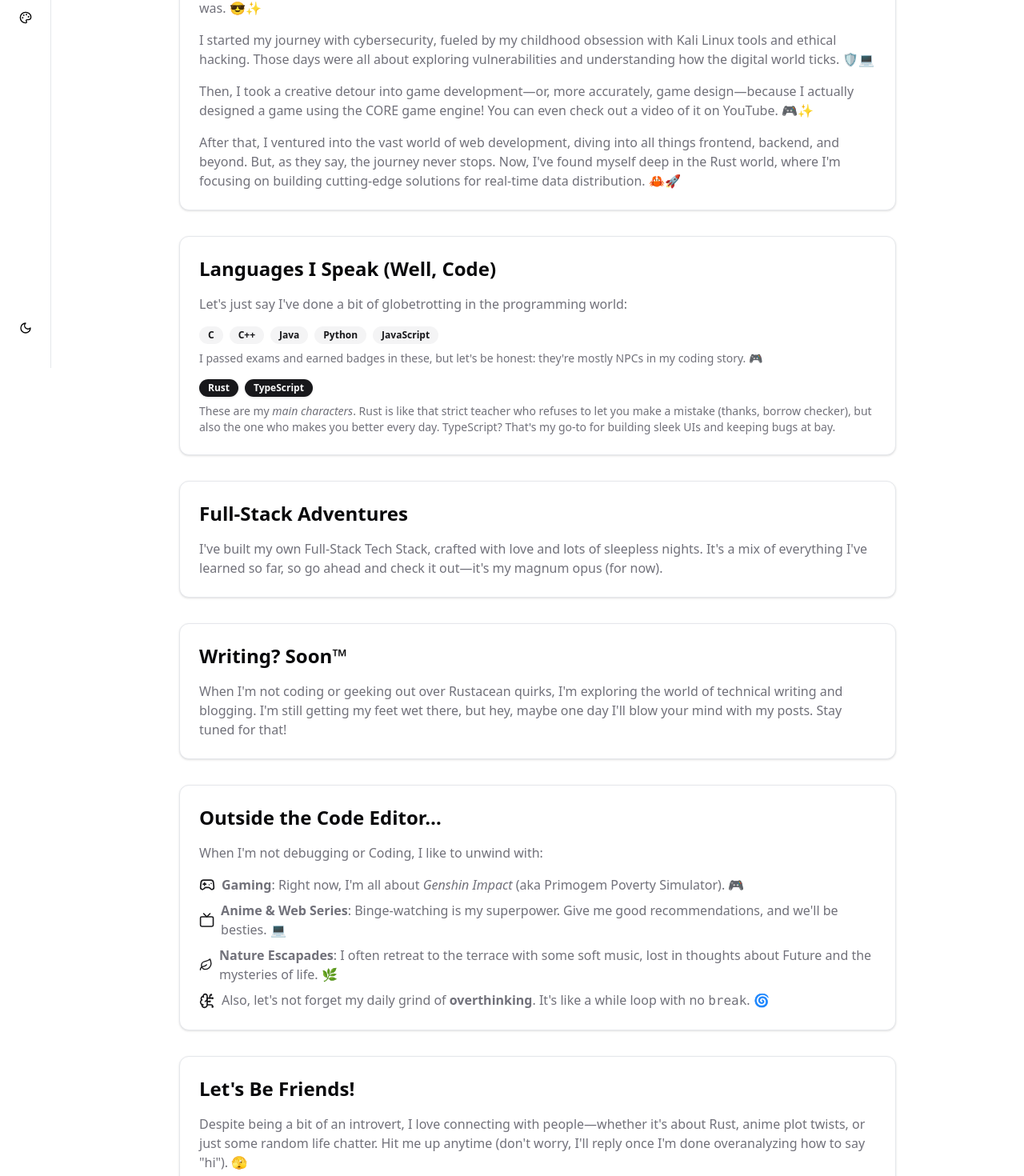
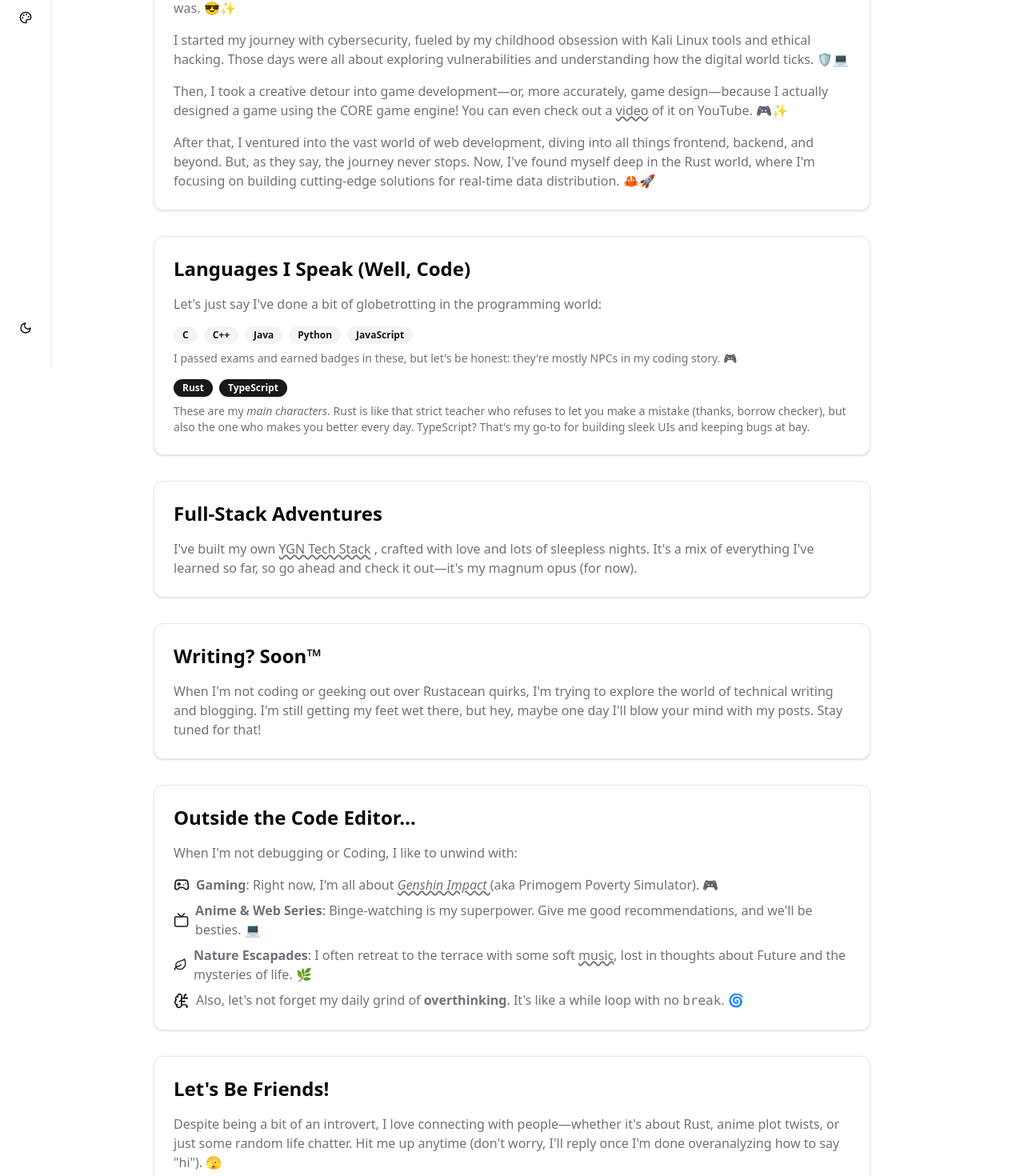
Before and after one commit to YGNTECHSTARTUP/portfolio-v2, a Next.js app: page /about in a window 1280 px wide. Shown: the part 340-1810 px from the top of the page at 80% size. Built offline with nearby package versions, Linux system fonts and the light colour scheme.

Commit message:
Update few things

```diff
--- a/app/about/page.tsx
+++ b/app/about/page.tsx
@@ -3,7 +3,7 @@ import { AboutContent } from "@/components/about-content"
 export default function AboutPage() {
   return (
     <div className="min-h-screen bg-background">
-      <main className="pl-16">
+      <main className="">
         <div className="">
           <div className="max-w-4xl mx-auto py-20 ">
             <AboutContent />
--- a/app/now/page.tsx
+++ b/app/now/page.tsx
@@ -1,7 +1,6 @@
 "use client"
 
 import { motion } from "framer-motion"
-import { SidebarNav } from "@/components/sidebar-nav"
 import { NowContent } from "@/components/now-content"
 import { Clock } from 'lucide-react'
 
@@ -14,9 +13,8 @@ const pageVariants = {
 export default function NowPage() {
   return (
     <div className="min-h-screen bg-background">
-      <SidebarNav />
       <motion.main
-        className="pl-16"
+        className=""
         initial="initial"
         animate="animate"
         exit="exit"
@@ -32,7 +30,7 @@ export default function NowPage() {
                 transition={{ delay: 0.2, duration: 0.5 }}
                 className="space-y-2"
               >
-                <div className="flex items-center gap-3">
+                <div className="flex items-center gap-3 container">
                   <motion.div
                     animate={{ rotate: 360 }}
                     transition={{
@@ -43,7 +41,7 @@ export default function NowPage() {
                   >
                     <Clock className="h-8 w-8 text-primary" />
                   </motion.div>
-                  <h1 className="text-4xl font-bold tracking-tight">Now</h1>
+                  <h1 className="text-4xl font-bold tracking-tight ">Now</h1>
                 </div>
                 <p className="text-lg text-muted-foreground">
                   The answer to &quot;What are you upto these days?&quot;
--- a/components/about-content.tsx
+++ b/components/about-content.tsx
@@ -5,6 +5,7 @@ import { Card } from "@/components/ui/card"
 import { Badge } from "@/components/ui/badge"
 import { SnailIcon as Crab, Gamepad2, Tv, Leaf, BrainCircuit } from 'lucide-react'
 import { CodeBlock } from "./ui/code-block"
+import Link from "next/link"
 const container = {
   hidden: { opacity: 0 },
   show: {
@@ -28,7 +29,7 @@ export function AboutContent() {
       animate="show"
       className="space-y-8"
     >
-      <motion.div variants={item} className="space-y-2">
+      <motion.div variants={item} className="space-y-2 container mx-auto">
         <h1 className="text-4xl font-bold tracking-tight">Hello, World! 🌍🦀</h1>
         <p className="text-xl text-muted-foreground">
           I&apos;m <span className="font-semibold">Gagan</span>, but you can call me <span className="font-semibold">YGN</span> on the web.
@@ -53,7 +54,11 @@ export function AboutContent() {
             <p>
               Then, I took a creative detour into <span className="font-medium">game development</span>—or, more accurately,
               <span className="font-medium"> game design</span>—because I actually designed a game using the
-              <span className="font-medium"> CORE game engine</span>! You can even check out a video of it on YouTube. 🎮✨
+              <span className="font-medium"> CORE game engine</span>! You can even check out a <Link href={"https://youtu.be/Sh2UfNZtg78"} target="_blank">
+              <span className="underline decoration-2 decoration-wavy ">
+              video
+                </span>
+              </Link> of it on YouTube. 🎮✨
             </p>
             <p>
               After that, I ventured into the vast world of <span className="font-medium">web development</span>, diving into all things frontend, backend, and beyond.
@@ -97,7 +102,10 @@ export function AboutContent() {
         <Card className="p-6">
           <h2 className="text-2xl font-semibold mb-4">Full-Stack Adventures</h2>
           <p className="text-muted-foreground">
-            I&apos;ve built my own <span className="font-medium">Full-Stack Tech Stack</span>, crafted with love and lots of sleepless nights.
+            I&apos;ve built my own <Link href={"https://ygntech.vercel.app/MyTechStack"
+            } target="_blank">
+            <span className="font-medium underline decoration-2 decoration-wavy ">YGN Tech Stack</span>
+            </Link> , crafted with love and lots of sleepless nights.
             It&apos;s a mix of everything I&apos;ve learned so far, so go ahead and check it out—it&apos;s my magnum opus (for now).
           </p>
         </Card>
@@ -107,7 +115,7 @@ export function AboutContent() {
         <Card className="p-6">
           <h2 className="text-2xl font-semibold mb-4">Writing? Soon™</h2>
           <p className="text-muted-foreground">
-            When I&apos;m not coding or geeking out over Rustacean quirks, I&apos;m exploring the world of
+            When I&apos;m not coding or geeking out over Rustacean quirks, I&apos;m trying to explore the world of
             <span className="font-medium"> technical writing and blogging</span>. I&apos;m still getting my feet wet there,
             but hey, maybe one day I&apos;ll blow your mind with my posts. Stay tuned for that!
           </p>
@@ -121,7 +129,11 @@ export function AboutContent() {
           <ul className="space-y-2 text-muted-foreground">
             <li className="flex items-center gap-2">
               <Gamepad2 className="h-5 w-5 text-primary" />
-              <span><strong>Gaming</strong>: Right now, I&apos;m all about <em>Genshin Impact</em> (aka Primogem Poverty Simulator). 🎮</span>
+              <span><strong>Gaming</strong>: Right now, I&apos;m all about <Link href={"https://genshin.hoyoverse.com/en/"
+            } target="_blank">
+<span className="font-medium underline decoration-2 decoration-wavy "><em>Genshin Impact </em> </span>
+            </Link>
+             (aka Primogem Poverty Simulator). 🎮</span>
             </li>
             <li className="flex items-center gap-2">
               <Tv className="h-5 w-5 text-primary" />
@@ -129,7 +141,9 @@ export function AboutContent() {
             </li>
             <li className="flex items-center gap-2">
               <Leaf className="h-5 w-5 text-primary" />
-              <span><strong>Nature Escapades</strong>: I often retreat to the terrace with some soft music, lost in thoughts about Future and the mysteries of life. 🌿</span>
+              <span><strong>Nature Escapades</strong>: I often retreat to the terrace with some soft <Link href={"/music"}>
+              <span className="font-medium underline decoration-2 decoration-wavy">music</span>
+              </Link>, lost in thoughts about Future and the mysteries of life. 🌿</span>
             </li>
             <li className="flex items-center gap-2">
               <BrainCircuit className="h-5 w-5 text-primary" />
--- a/components/hero.tsx
+++ b/components/hero.tsx
@@ -37,7 +37,7 @@ export function Hero() {
                 alt="Profile"
                 width={192}
                 height={192}
-                className="object-cover"
+                className="object-cover dark:grayscale dark:hover:grayscale-0"
               />
             </div>
           </motion.div>
--- a/components/now-content.tsx
+++ b/components/now-content.tsx
@@ -31,22 +31,22 @@ export function NowContent() {
         <Card className="p-6">
           <div className="prose prose-gray dark:prose-invert max-w-none">
             <p>
-              Sigh. Another year is coming to an end—just two more days left. 😔 It feels like I was writing my last "Now" page only yesterday. 2024 has been an incredibly intense year for me—a year of drastic change, loss, and transformation. 💔✨
+              Sigh. Another year is coming to an end—just two more days left. 😔 It feels like I was writing my last &quot;Now&quot; page only yesterday. 2024 has been an incredibly intense year for me—a year of drastic change, loss, and transformation. 💔✨
             </p>
             <p>
               From December 2023 to December 2024, I went through moments that reshaped my life in ways I never anticipated. I lost many things—both personally and professionally. I lost people who were close to me, and in the process, I changed—everything about me did. The way I look, the way I think, the way I approach life—none of it is the same anymore. 🔄
             </p>
             <p>
-              This year will forever remain unforgettable for me, not because of accomplishments, but because of the sheer intensity it brought into my life. ⚡ There were things I couldn't achieve and plans that didn't work out as I had hoped. And if I'm being honest, I spent a lot of my time overthinking 🤯, daydreaming about the future ☁️, and researching things that, looking back, didn't really matter much to me.
+              This year will forever remain unforgettable for me, not because of accomplishments, but because of the sheer intensity it brought into my life. ⚡ There were things I couldn&apos;t achieve and plans that didn&apos;t work out as I had hoped. And if I&apos;m being honest, I spent a lot of my time overthinking 🤯, daydreaming about the future ☁️, and researching things that, looking back, didn&apos;t really matter much to me.
             </p>
             <p>
-              I also wasn't coding as consistently as I wanted to. 💻 You can even see that reflected in my GitHub contributions this year—it's a reminder of the highs and lows I've been through. 📉📈
+              I also wasn&apos;t coding as consistently as I wanted to. 💻 You can even see that reflected in my GitHub contributions this year—it&apos;s a reminder of the highs and lows I&apos;ve been through. 📉📈
             </p>
             <p>
-              As 2024 comes to a close, I'm hoping to spend this final week being as productive as possible 🛠️ and making time for the people who matter—especially my family. ❤️
+              As 2024 comes to a close, I&apos;m hoping to spend this final week being as productive as possible 🛠️ and making time for the people who matter—especially my family. ❤️
             </p>
             <p>
-              That's it from me for now. I'll see you in the new year! 🌟 Wishing you a very Happy New Year in advance if you're reading this before it, and a belated Happy New Year if you're reading it after. 🎉🥳
+              That&apos;s it from me for now. I&apos;ll see you in the new year! 🌟 Wishing you a very Happy New Year in advance if you&apos;re reading this before it, and a belated Happy New Year if you&apos;re reading it after. 🎉🥳
             </p>
             <p>
               Take care, and goodbye for now. 👋
```
